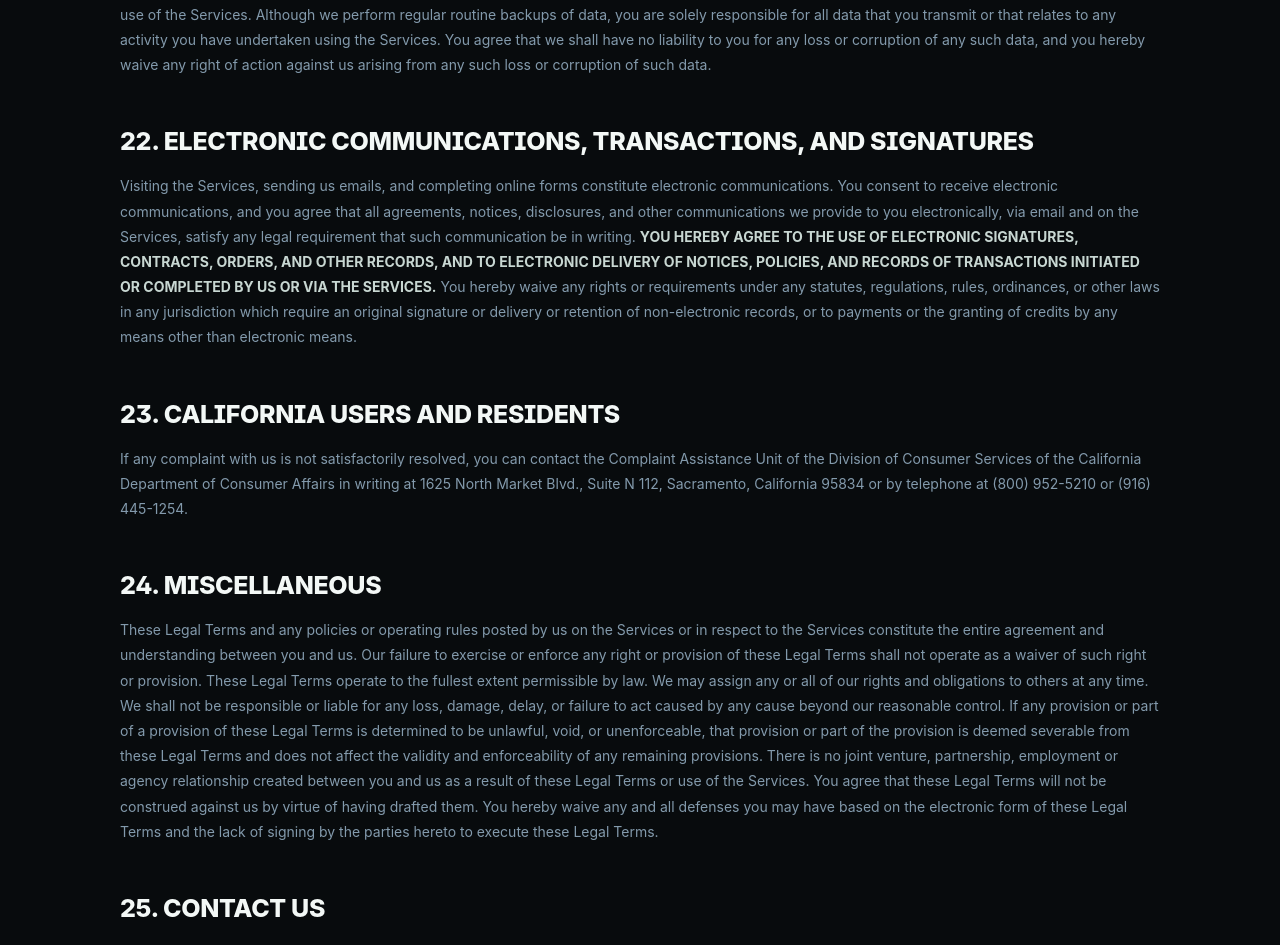
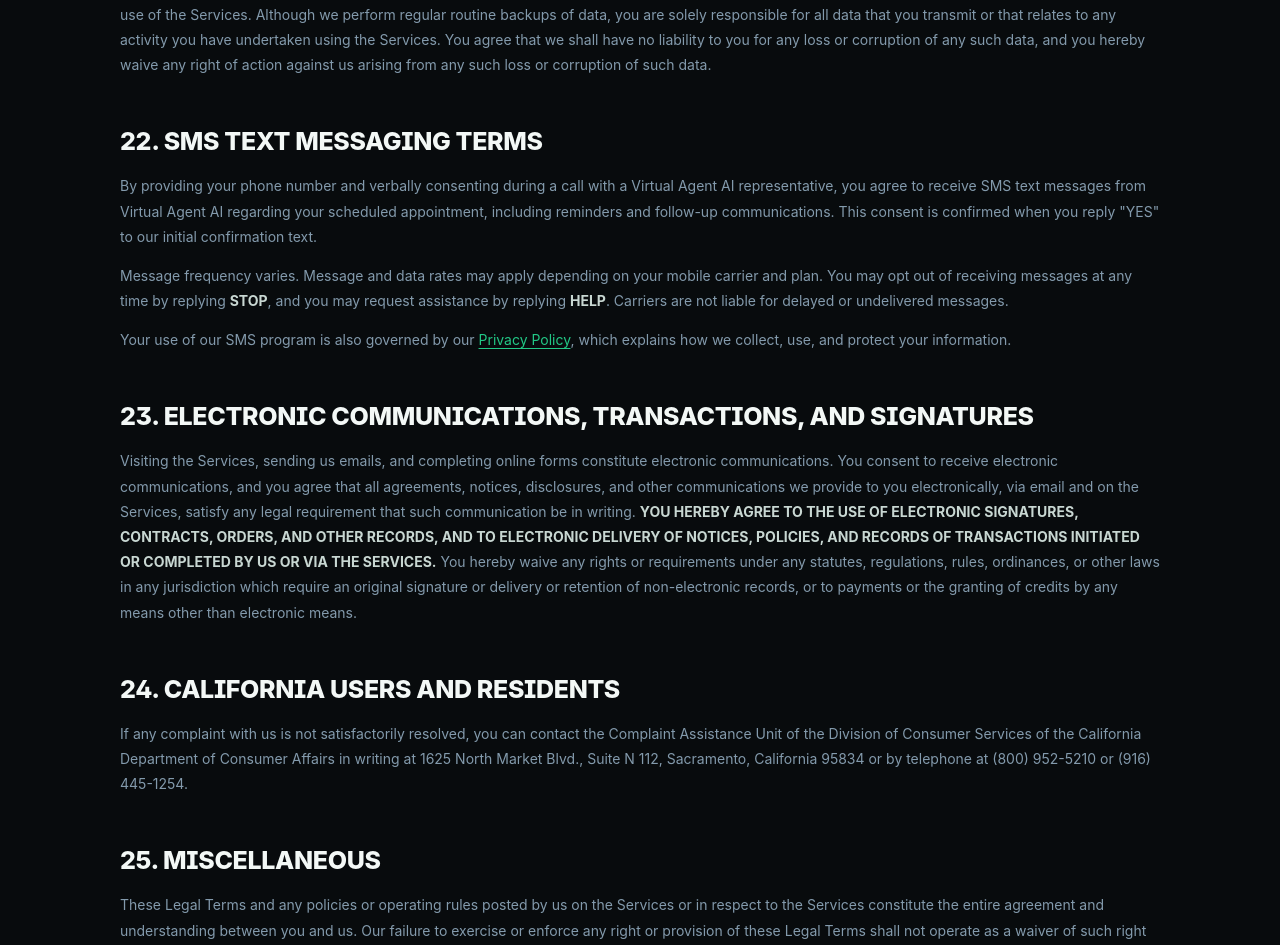
Before and after one commit to typicalsammich/Virtual-Agent-AI, a Next.js app: page /terms-of-service in a window 1280 px wide. Shown: the part 9843-10788 px from the top of the page. Built offline with nearby package versions, Linux system fonts and the light colour scheme.

Commit message:
Add files via upload

```diff
--- a/app/terms-of-service/page.tsx
+++ b/app/terms-of-service/page.tsx
@@ -98,12 +98,14 @@ export default function Page() {
 
     <h2>21. USER DATA</h2><p>We will maintain certain data that you transmit to the Services for the purpose of managing the performance of the Services, as well as data relating to your use of the Services. Although we perform regular routine backups of data, you are solely responsible for all data that you transmit or that relates to any activity you have undertaken using the Services. You agree that we shall have no liability to you for any loss or corruption of any such data, and you hereby waive any right of action against us arising from any such loss or corruption of such data.</p>
 
-    <h2>22. ELECTRONIC COMMUNICATIONS, TRANSACTIONS, AND SIGNATURES</h2><p>Visiting the Services, sending us emails, and completing online forms constitute electronic communications. You consent to receive electronic communications, and you agree that all agreements, notices, disclosures, and other communications we provide to you electronically, via email and on the Services, satisfy any legal requirement that such communication be in writing. <strong>YOU HEREBY AGREE TO THE USE OF ELECTRONIC SIGNATURES, CONTRACTS, ORDERS, AND OTHER RECORDS, AND TO ELECTRONIC DELIVERY OF NOTICES, POLICIES, AND RECORDS OF TRANSACTIONS INITIATED OR COMPLETED BY US OR VIA THE SERVICES.</strong> You hereby waive any rights or requirements under any statutes, regulations, rules, ordinances, or other laws in any jurisdiction which require an original signature or delivery or retention of non-electronic records, or to payments or the granting of credits by any means other than electronic means.</p>
+    <h2>22. SMS TEXT MESSAGING TERMS</h2><p>By providing your phone number and verbally consenting during a call with a Virtual Agent AI representative, you agree to receive SMS text messages from Virtual Agent AI regarding your scheduled appointment, including reminders and follow-up communications. This consent is confirmed when you reply &quot;YES&quot; to our initial confirmation text.</p><p>Message frequency varies. Message and data rates may apply depending on your mobile carrier and plan. You may opt out of receiving messages at any time by replying <strong>STOP</strong>, and you may request assistance by replying <strong>HELP</strong>. Carriers are not liable for delayed or undelivered messages.</p><p>Your use of our SMS program is also governed by our <a href="/privacy-policy">Privacy Policy</a>, which explains how we collect, use, and protect your information.</p>
 
-    <h2>23. CALIFORNIA USERS AND RESIDENTS</h2><p>If any complaint with us is not satisfactorily resolved, you can contact the Complaint Assistance Unit of the Division of Consumer Services of the California Department of Consumer Affairs in writing at 1625 North Market Blvd., Suite N 112, Sacramento, California 95834 or by telephone at (800) 952-5210 or (916) 445-1254.</p>
+    <h2>23. ELECTRONIC COMMUNICATIONS, TRANSACTIONS, AND SIGNATURES</h2><p>Visiting the Services, sending us emails, and completing online forms constitute electronic communications. You consent to receive electronic communications, and you agree that all agreements, notices, disclosures, and other communications we provide to you electronically, via email and on the Services, satisfy any legal requirement that such communication be in writing. <strong>YOU HEREBY AGREE TO THE USE OF ELECTRONIC SIGNATURES, CONTRACTS, ORDERS, AND OTHER RECORDS, AND TO ELECTRONIC DELIVERY OF NOTICES, POLICIES, AND RECORDS OF TRANSACTIONS INITIATED OR COMPLETED BY US OR VIA THE SERVICES.</strong> You hereby waive any rights or requirements under any statutes, regulations, rules, ordinances, or other laws in any jurisdiction which require an original signature or delivery or retention of non-electronic records, or to payments or the granting of credits by any means other than electronic means.</p>
 
-    <h2>24. MISCELLANEOUS</h2><p>These Legal Terms and any policies or operating rules posted by us on the Services or in respect to the Services constitute the entire agreement and understanding between you and us. Our failure to exercise or enforce any right or provision of these Legal Terms shall not operate as a waiver of such right or provision. These Legal Terms operate to the fullest extent permissible by law. We may assign any or all of our rights and obligations to others at any time. We shall not be responsible or liable for any loss, damage, delay, or failure to act caused by any cause beyond our reasonable control. If any provision or part of a provision of these Legal Terms is determined to be unlawful, void, or unenforceable, that provision or part of the provision is deemed severable from these Legal Terms and does not affect the validity and enforceability of any remaining provisions. There is no joint venture, partnership, employment or agency relationship created between you and us as a result of these Legal Terms or use of the Services. You agree that these Legal Terms will not be construed against us by virtue of having drafted them. You hereby waive any and all defenses you may have based on the electronic form of these Legal Terms and the lack of signing by the parties hereto to execute these Legal Terms.</p>
+    <h2>24. CALIFORNIA USERS AND RESIDENTS</h2><p>If any complaint with us is not satisfactorily resolved, you can contact the Complaint Assistance Unit of the Division of Consumer Services of the California Department of Consumer Affairs in writing at 1625 North Market Blvd., Suite N 112, Sacramento, California 95834 or by telephone at (800) 952-5210 or (916) 445-1254.</p>
 
-    <h2>25. CONTACT US</h2><p>In order to resolve a complaint regarding the Services or to receive further information regarding use of the Services, please contact us at:</p><p><strong>Virtual Agent AI</strong><br/><strong>United States</strong><br/><strong>Phone: <a href="tel:7146955646">(714) 695-5646</a></strong><br/><a href="mailto:virtualagentai@gmail.com"><strong>virtualagentai@gmail.com</strong></a></p>
+    <h2>25. MISCELLANEOUS</h2><p>These Legal Terms and any policies or operating rules posted by us on the Services or in respect to the Services constitute the entire agreement and understanding between you and us. Our failure to exercise or enforce any right or provision of these Legal Terms shall not operate as a waiver of such right or provision. These Legal Terms operate to the fullest extent permissible by law. We may assign any or all of our rights and obligations to others at any time. We shall not be responsible or liable for any loss, damage, delay, or failure to act caused by any cause beyond our reasonable control. If any provision or part of a provision of these Legal Terms is determined to be unlawful, void, or unenforceable, that provision or part of the provision is deemed severable from these Legal Terms and does not affect the validity and enforceability of any remaining provisions. There is no joint venture, partnership, employment or agency relationship created between you and us as a result of these Legal Terms or use of the Services. You agree that these Legal Terms will not be construed against us by virtue of having drafted them. You hereby waive any and all defenses you may have based on the electronic form of these Legal Terms and the lack of signing by the parties hereto to execute these Legal Terms.</p>
+
+    <h2>26. CONTACT US</h2><p>In order to resolve a complaint regarding the Services or to receive further information regarding use of the Services, please contact us at:</p><p><strong>Virtual Agent AI</strong><br/><strong>United States</strong><br/><strong>Phone: <a href="tel:7146955646">(714) 695-5646</a></strong><br/><a href="mailto:virtualagentai@gmail.com"><strong>virtualagentai@gmail.com</strong></a></p>
   </LegalPage>;
 }
```
Also changed, not shown: app/privacy-policy/page.tsx (+1 -1 lines).
